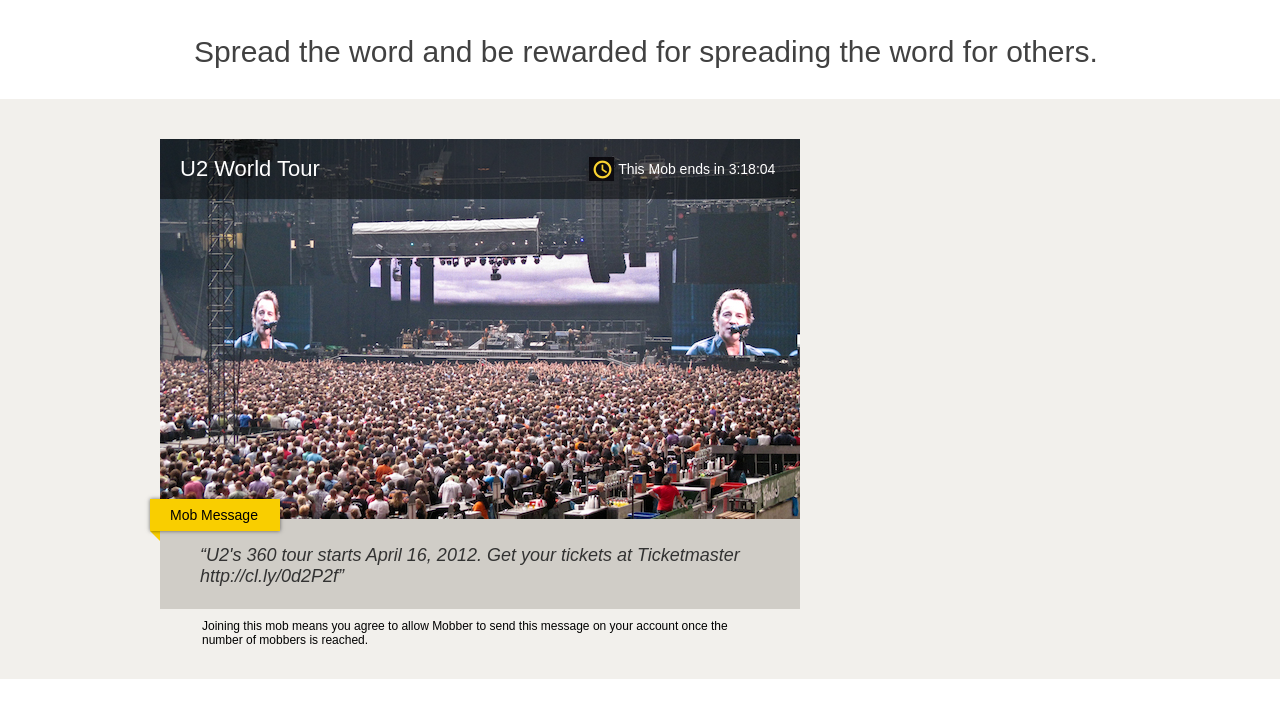
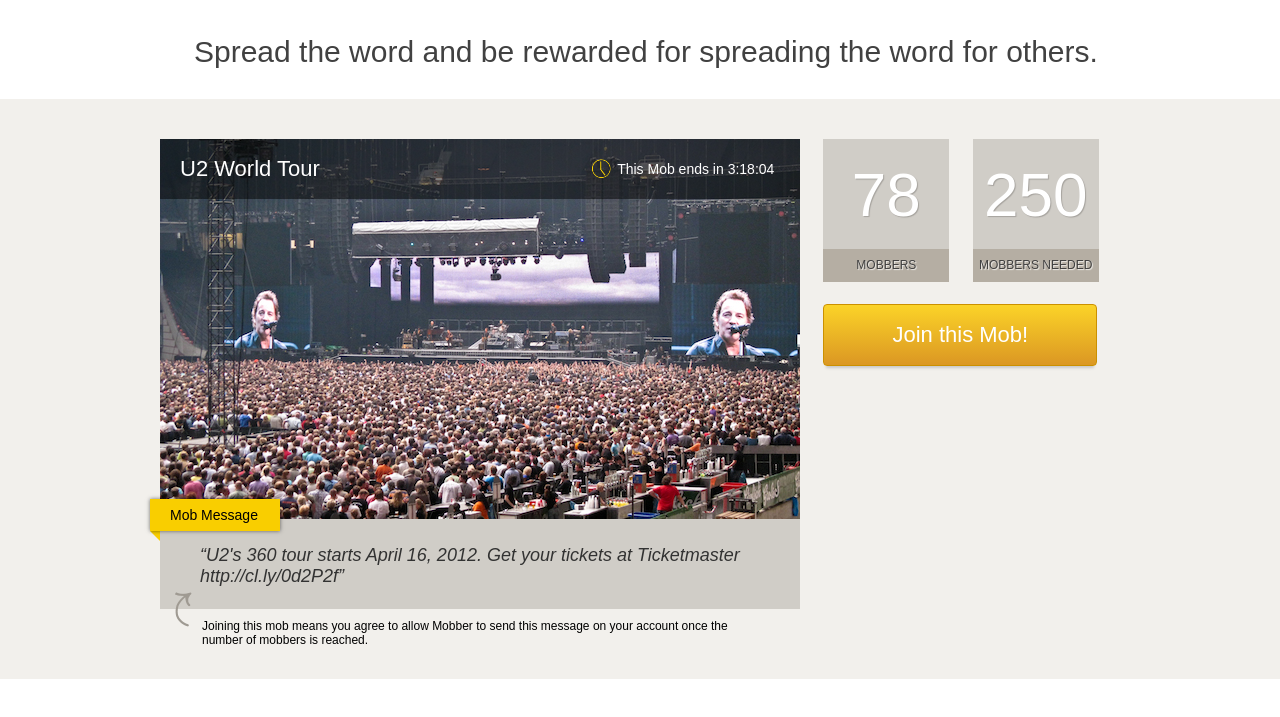
Before and after one commit to mbhartley/Day-2-Homework, a plain HTML site: page index.html in a window 1280 px wide. Shown: the part 59-776 px from the top of the page. Drawn offline with Linux system fonts and the light colour scheme.

Commit message:
main section almost done

```diff
--- a/index.html
+++ b/index.html
@@ -50,16 +50,15 @@
     <div class="container">
 
 <!--LEFT SIDE BEGIN-->
-
+<div class="left">
   <div class="concert-photo">
     <div class="photo-banner">
       <span class="U2">U2 World Tour</span>
-            <img class="clock" src="images/yellow-clock.png">
-            <span class="counter">This Mob ends in 3:18:04</span>
+      <img class="clock" src="images/clock.gif">
+      <span class="count-down">This Mob ends in 3:18:04</span>
     </div>
 
 <!--ribbon begin-->
-
     <div class="ribbon-wrapper">
       <div class="ribbon-front">
       <div class="ribbon-message">Mob Message</div>
@@ -71,28 +70,40 @@
       <div class="ribbon-back-left"></div>
       <div class="ribbon-back-right"></div>
     </div>
-
 <!--ribbon end-->
-
   </div>
 
       <div class="announcement-box">
         <div class="announcement">
           <q>U2's 360 tour starts April 16, 2012. Get your tickets at Ticketmaster http://cl.ly/0d2P2f</q>
         </div>
+        <div class="arrow-up"><img class="arrow" src="images/arrow.gif"></div>
       </div>
 
-      <div class="caveat">Joining this mob means you agree to allow Mobber to send this message on your account once the number of mobbers is reached.</div>
+      <div class="caveat">Joining this mob means you agree to allow Mobber to send this message on your account once the number of mobbers is reached.
+      </div>
+  </div>
 
 <!--LEFT SIDE END-->
 
+<!--RIGHT SIDE BEGIN-->
+  <div class="right">
 
+        <div class="box-counter">
+          <div class="counter">78
+          </div>
+        </div>
+        <div class="box-goal">
+          <div class="goal">250
+          </div>
+        </div>
+        <div class="box-counter-name">Mobbers
+          </div>
+        <div class="box-goal-name">Mobbers Needed
+          </div>
+        <div class="join-button">Join this Mob!</div>
 
-
-
-
-
-
+  </div>
 
 
 
--- a/main.css
+++ b/main.css
@@ -86,13 +86,20 @@ body * {
 
 /*BANNER END*/
 
-/*MAIN BEGIN*/
+/*MAIN LEFT BEGIN*/
+
+.left {
+  width: 640px;
+  height: 540px;
+  display: inline-block;
+}
 
 .main {
   background-color: rgb(242, 240, 236);
   position: relative;
   height: 540px;
   padding-top: 40px;
+  margin: 0 auto;
 }
 
 .photo-banner {
@@ -103,14 +110,11 @@ body * {
   display: block;
 }
 
-
-
 .concert-photo {
   background-image: url("images/concert-image.jpg");
   width: 640px;
   height: 380px;
-
-
+  display: inline-block;
 }
 
 .U2 {
@@ -118,15 +122,15 @@ body * {
   position: relative;
   line-height: 60px;
   margin-left: 20px;
-
 }
 
 .clock{
   margin-top: 18px;
   margin-left: 256px;
+  height: 24px;
 }
 
-.counter {
+.count-down {
   font-size: 14px;
   position: absolute;
   margin-left:4px;
@@ -137,6 +141,7 @@ body * {
   background-color: rgb(208, 205, 199);
   width: 640px;
   height: 90px;
+  display: inline-block;
 }
 
 .announcement {
@@ -152,6 +157,7 @@ body * {
  .ribbon-wrapper {
   position: relative;
 }
+
   .ribbon-front {
   font-size: 14px;
   background-color: #f9ce00;  height: 32px;
@@ -248,7 +254,117 @@ padding-left: 20px;
   width: 530px;
   margin-left: 42px;
   margin-top: 10px;
+  display: inline-block;
+}
+
+.arrow {
+  height: 45px;
+  transition: all ease 1s;
+}
+
+.arrow:hover {
+  -webkit-transform: rotate(360deg);
+}
+
+/*MAIN LEFT END*/
+
+/*MAIN RIGHT BEGIN*/
+
+.right {
+  width: 303px;
+  height: 538px;
+  display: inline-block;
+}
+
+.box-counter {
+  background-color: rgb(208, 205, 199);
+  margin-left: 10px;
+  color: rgb(255, 255, 255);
+  font-size: 62px;
+  height: 110px;
+  width: 126px;
+  display: inline-block;
+}
+
+.box-goal {
+  background-color: rgb(208, 205, 199);
+  margin-left: 10px;
+  color: rgb(255, 255, 255);
+  font-size: 62px;
+  height: 110px;
+  width: 126px;
+  display: inline-block;
+}
+
+.counter {
+  text-shadow: 1px 1px 1px rgb(166, 163, 158);
+  text-align: center;
+  padding-top: 20px;
+}
+
+.box-counter-name {
+  text-transform: uppercase;
+  font-size: 12px;
+  color: rgb(65, 65, 65);
+  text-shadow: 1px 1px 1px rgb(242, 240, 236);
+  display: inline-block;
+  margin-left: 10px;
+  background-color: rgb(181, 174, 163);
+  width: 126px;
+  height: 24px;
+  padding-top: 9px;
+  text-align: center;
+}
+
+.goal {
+  text-shadow: 1px 1px 1px rgb(166, 163, 158);
+  text-align: center;
+  padding-top: 20px;
+}
+
+.box-goal-name {
+  text-transform: uppercase;
+  font-size: 12px;
+  color: rgb(65, 65, 65);
+  text-shadow: 1px 1px 1px rgb(242, 240, 236);
+  display: inline-block;
+  margin-left: 10px;
+  background-color: rgb(181, 174, 163);
+  width: 126px;
+  height: 24px;
+  padding-top: 9px;
+  text-align: center;
+}
+
+.join-button {
+  font-size: 22px;
+  color: rgb(255, 255, 255);
+  width: 272px;
+  height: 60px;
+  border: 1px solid #CB9000;
+  margin-left: 10px;
+  text-align: center;
+  line-height: 60px;
+  background: #fbd328; /* Old browsers */
+  background: -moz-linear-gradient(top,  #fbd328 0%, #db9723 100%); /* FF3.6+ */
+  background: -webkit-gradient(linear, left top, left bottom, color-stop(0%,#fbd328), color-stop(100%,#db9723)); /* Chrome,Safari4+ */
+  background: -webkit-linear-gradient(top,  #fbd328 0%,#db9723 100%); /* Chrome10+,Safari5.1+ */
+  background: -o-linear-gradient(top,  #fbd328 0%,#db9723 100%); /* Opera 11.10+ */
+  background: -ms-linear-gradient(top,  #fbd328 0%,#db9723 100%); /* IE10+ */
+  background: linear-gradient(to bottom,  #fbd328 0%,#db9723 100%); /* W3C */
+  filter: progid:DXImageTransform.Microsoft.gradient( startColorstr='#fbd328', endColorstr='#db9723',GradientType=0 ); /* IE6-9 */
+  border-radius: 4px;
+  box-shadow: 0px 5px 3px -3px rgba(200, 200, 200, 1);
 }
 
 
+
+
+
+
+
+
+
 /*ribbon end*/
+
+/*RIGHT SIDE BEGIN*/
```
Also changed, not shown: images/arrow.gif (added), images/clock.gif (added), images/yellow-clock.gif (added). Lines whose indentation alone changed are shown as unchanged.
